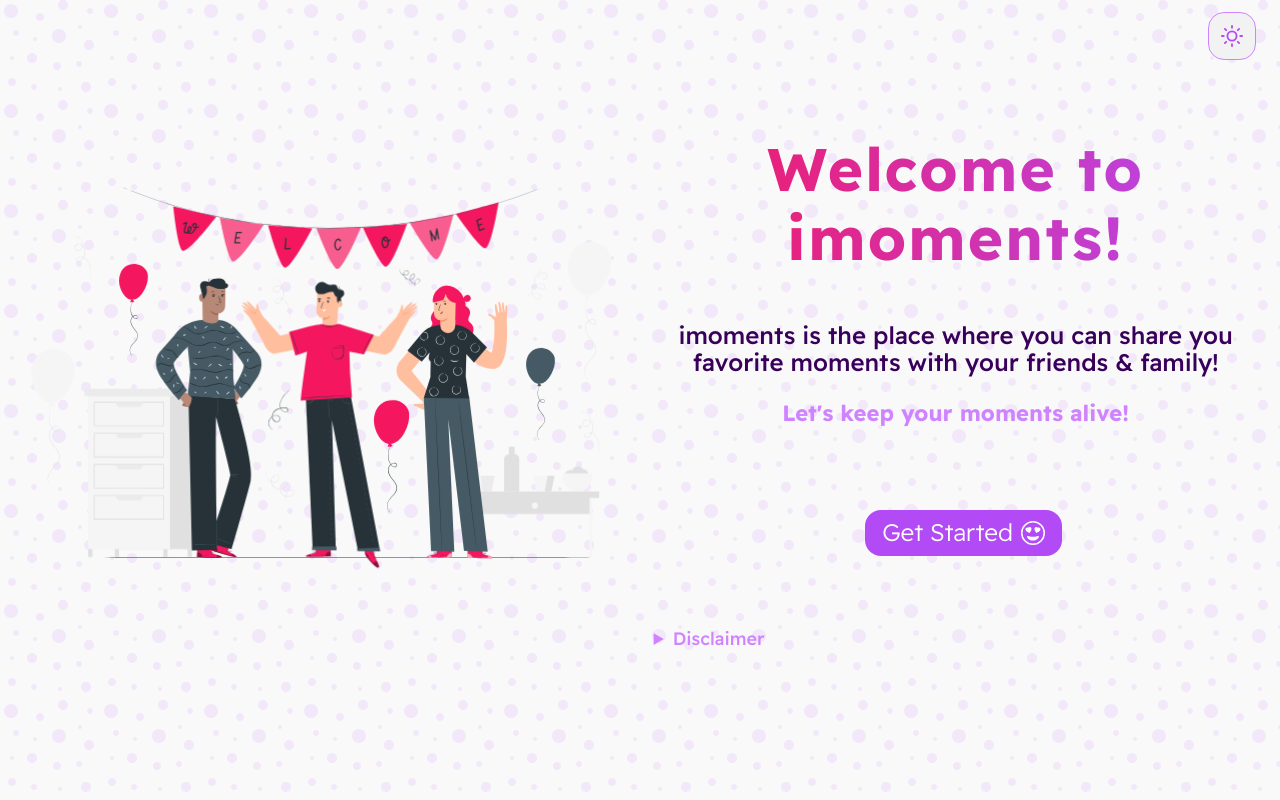
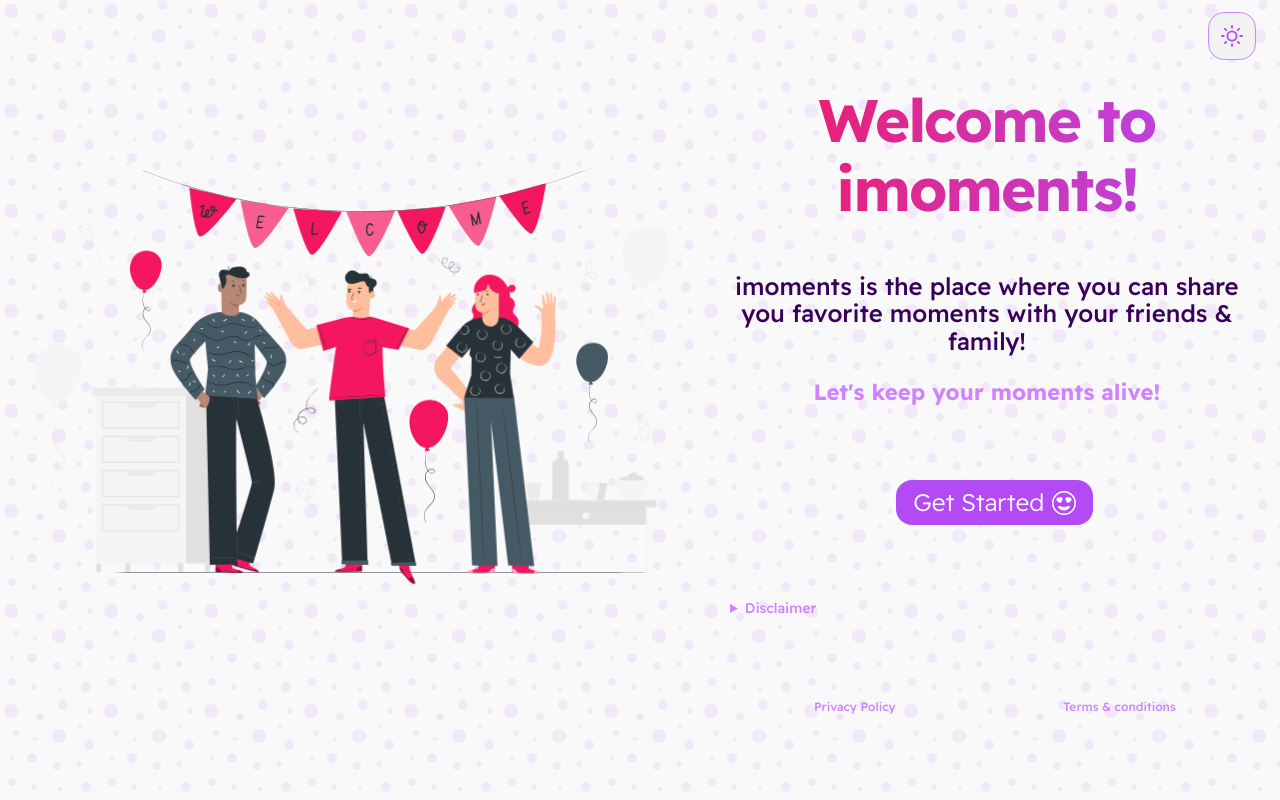
Before and after one commit to iamshour/imoments-app, a React (Create React App) app: page /#/ in a window 1280 px wide. Built offline with nearby package versions, Linux system fonts and the light colour scheme.

Commit message:
privacy-changes

```diff
--- a/src/components/layout/_layout.scss
+++ b/src/components/layout/_layout.scss
@@ -59,9 +59,11 @@ header {
 				border-radius: 50%;
 				margin-left: -0.8rem;
 				cursor: pointer;
+				transition: background 200ms ease-in-out;
 				.icon {
 					font-size: 2.4rem;
 					color: var(--primary-font);
+					transition: color 200ms ease-in-out;
 				}
 				&:hover,
 				&:active {
--- a/src/components/utility/utilis.js
+++ b/src/components/utility/utilis.js
@@ -24,6 +24,10 @@ export const titleFunc = (location, currentUser, user) => {
 		? "Forgot password"
 		: location.pathname.startsWith("/reset")
 		? "Reset password"
+		: location.pathname.startsWith("/privacy")
+		? "Privacy policy"
+		: location.pathname.startsWith("/terms")
+		? "Terms & conditions"
 		: null
 
 	return title
--- a/src/pages/Auth/Auth.js
+++ b/src/pages/Auth/Auth.js
@@ -228,12 +228,6 @@ const Auth = () => {
 						</div>
 					</div>
 				</form>
-				{showSignin && (
-					<div className='private-links'>
-						<Link to='/privacy'>Privacy Policy</Link>
-						<Link to='/terms'>Terms &amp; conditions</Link>
-					</div>
-				)}
 			</div>
 		</div>
 	)
--- a/src/pages/Auth/_auth.scss
+++ b/src/pages/Auth/_auth.scss
@@ -32,7 +32,7 @@
 
 		form {
 			width: 100%;
-			height: 90%;
+			height: 100%;
 			display: flex;
 			flex-direction: column;
 			align-items: center;
@@ -155,23 +155,6 @@
 				}
 			}
 		}
-		.private-links {
-			height: 10%;
-			width: 100%;
-			display: flex;
-			align-items: center;
-			justify-content: space-around;
-			a {
-				font-size: 1.2rem;
-				color: var(--secondary-font);
-				transition: all 150ms ease-in;
-				&:hover,
-				&:active {
-					transform: scale(1.02);
-					color: var(--main-color);
-				}
-			}
-		}
 	}
 }
 @media (min-width: $breakpoint-tablet) {
@@ -279,7 +262,6 @@
 
 			form {
 				width: 100%;
-				height: 90%;
 				max-height: 90rem;
 				justify-content: space-around;
 				padding: 3rem 1.6rem 3rem 1.6rem;
@@ -289,11 +271,6 @@
 						text-align: center;
 						font-size: 2.6rem;
 					}
-				}
-			}
-			.private-links {
-				a {
-					font-size: 1.4rem;
 				}
 			}
 		}
--- a/src/pages/getstarted/GetStarted.js
+++ b/src/pages/getstarted/GetStarted.js
@@ -2587,6 +2587,10 @@ const GetStarted = () => {
 							.
 						</p>
 					</details>
+					<div className='private-links'>
+						<Link to='/privacy'>Privacy Policy</Link>
+						<Link to='/terms'>Terms &amp; conditions</Link>
+					</div>
 				</div>
 			</div>
 		</div>
--- a/src/pages/getstarted/_getstarted.scss
+++ b/src/pages/getstarted/_getstarted.scss
@@ -6,15 +6,15 @@
 
 	.wrapper {
 		width: 100%;
-		height: 85%;
+		height: 95%;
 		max-height: 120rem;
 		@include centering;
 		flex-direction: column;
-		justify-content: space-between;
+		justify-content: space-around;
 
 		.welcome-container {
 			width: 100%;
-			max-width: 70rem;
+			max-width: 50rem;
 
 			#welcome-svg:not(.animated) .animable {
 				opacity: 0;
@@ -123,6 +123,7 @@
 
 			.desc {
 				text-align: center;
+				margin-bottom: 1rem;
 
 				h1 {
 					font-weight: 700;
@@ -143,11 +144,14 @@
 					font-size: 1.8rem;
 				}
 			}
-			a {
+			.btn-large {
 				width: max-content;
 				margin: 0 auto;
+				margin-bottom: 1rem;
 			}
 			details {
+				margin-bottom: 1rem;
+
 				summary > * {
 					display: inline;
 				}
@@ -173,52 +177,20 @@
 					}
 				}
 			}
-		}
-	}
-}
-
-@media (min-width: $breakpoint-tablet) {
-	.get-started-page {
-		.wrapper {
-			height: 90%;
-			max-height: 120rem;
-
-			.info {
-				max-width: unset;
+			.private-links {
+				height: 10%;
+				width: 100%;
+				display: flex;
+				align-items: center;
 				justify-content: space-around;
-				padding: 0;
-				max-width: 62rem;
-
-				.desc {
-					margin-bottom: 1rem;
-					h1 {
-						font-size: 5rem;
-						letter-spacing: 2px;
-						margin-bottom: 3.6rem;
-					}
-					p {
-						font-size: 2.2rem;
-						margin: 0 auto;
-						margin-bottom: 1.6rem;
-						max-width: 55rem;
-					}
-					h2 {
-						font-size: 2.2rem;
-					}
-				}
-
-				details {
-					summary {
-						font-size: 1.8rem;
-						padding-bottom: 1rem;
-					}
-
-					p {
-						font-size: 2rem;
-						line-height: 20px;
-						.link {
-							font-size: 2.2rem;
-						}
+				a {
+					font-size: 1.2rem;
+					color: var(--secondary-font);
+					transition: all 150ms ease-in;
+					&:hover,
+					&:active {
+						transform: scale(1.02);
+						color: var(--main-color);
 					}
 				}
 			}
@@ -226,7 +198,7 @@
 	}
 }
 
-@media (min-width: 1080px) {
+@media (min-width: $breakpoint-tablet) {
 	.get-started-page {
 		width: 99%;
 		margin: 0 auto;
@@ -244,11 +216,46 @@
 			}
 
 			.info {
-				height: 85%;
+				height: 95%;
 				justify-content: space-evenly;
 
 				.desc {
 					padding-right: 1.6rem;
+					h1 {
+						font-size: 4rem;
+						margin-bottom: 3rem;
+					}
+					p {
+						margin-bottom: 2rem;
+						max-width: 60rem;
+					}
+				}
+
+				details {
+					margin-bottom: -4rem;
+					summary {
+						padding-bottom: 0.8rem;
+					}
+
+					p {
+						padding-right: 2rem;
+						line-height: 2rem;
+					}
+				}
+				.private-links {
+					margin-bottom: -3rem;
+				}
+			}
+		}
+	}
+}
+
+@media (min-width: 1080px) {
+	.get-started-page {
+		.wrapper {
+			.info {
+				max-width: 44%;
+				.desc {
 					h1 {
 						font-size: 6rem;
 						margin-bottom: 5rem;
@@ -256,7 +263,6 @@
 					p {
 						font-size: 2.4rem;
 						margin-bottom: 2.4rem;
-						max-width: 60rem;
 					}
 					h2 {
 						font-size: 2.2rem;
@@ -264,16 +270,16 @@
 				}
 
 				details {
-					summary {
-						padding-bottom: 1.6rem;
-					}
+					margin-bottom: -2rem;
 
 					p {
-						padding-right: 2rem;
 						line-height: 2.1rem;
 					}
 				}
 			}
+			.welcome-container {
+				max-width: 56%;
+			}
 		}
 	}
 }
--- a/src/pages/privacy/Terms.js
+++ b/src/pages/privacy/Terms.js
@@ -1,9 +1,6 @@
 const Terms = () => {
 	return (
 		<div className='private-container'>
-			<h1>
-				<strong>Terms and Conditions</strong>
-			</h1>
 			<p>Welcome to imoments app!</p>
 			<p>
 				These terms and conditions outline the rules and regulations for the use of
--- a/src/pages/privacy/_private.scss
+++ b/src/pages/privacy/_private.scss
@@ -4,18 +4,13 @@
 	width: 95%;
 	max-width: 100rem;
 	padding: 1.6rem;
-	margin: 9rem auto 4rem auto;
+	margin: 7.4rem auto 4rem auto;
 	h1 {
 		text-align: left;
 		padding: 3rem 0 1rem 0;
 		font-size: 2rem;
 		color: var(--secondary-font);
 		font-weight: 500;
-		&:nth-of-type(1) {
-			font-size: 2.4rem;
-			padding: 1rem 0 3rem 0;
-			font-weight: 700;
-		}
 	}
 
 	p,
@@ -30,7 +25,7 @@
 	.private-container {
 		width: 90%;
 		padding: 2rem;
-		margin-top: 10rem;
+		margin-top: 8.2rem;
 		h1 {
 			padding: 3rem 0 1rem 0;
 			font-size: 2.2rem;
```
Also changed, not shown: src/pages/privacy/Privacy.js (+69 -44 lines).
